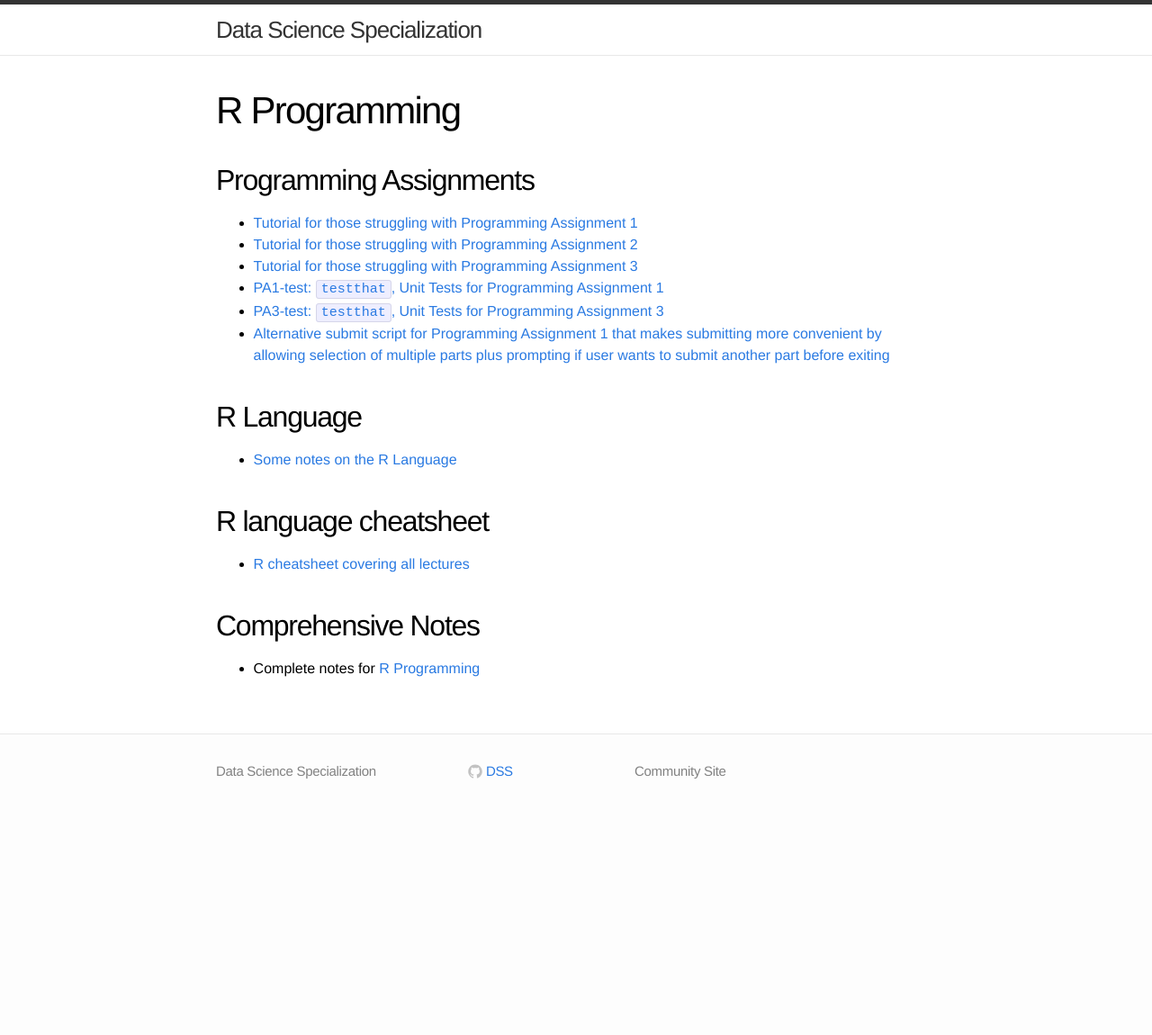
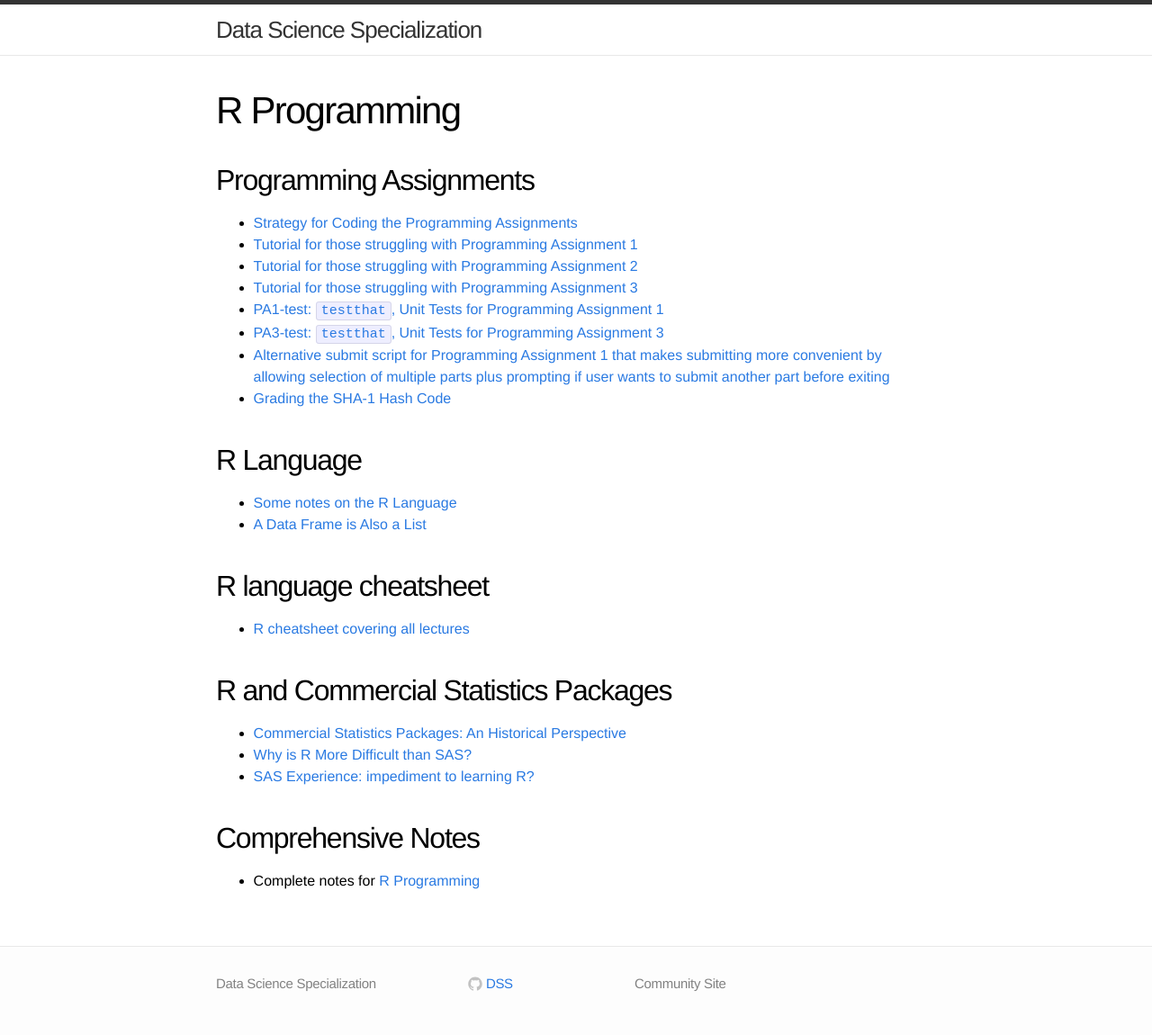
Before and after one commit to DataScienceSpecialization/DataScienceSpecialization.github.io, a Jekyll site: the page built from rprog.md, in a window 1280 px wide. Shown: the whole page at 90% size. Built offline with Jekyll 4.4.1, drawn with Linux system fonts in a browser that asks for light colours; before the commit the page ends 914 px from its top, so only the background shows below that.

Commit message:
Added articles written to support students in R Programming -- strategy for coding the assignments, grading the SHA-1 has code, Data frame as a list, and 3 articles discussing R and commercial stats packages.

```diff
--- a/rprog.md
+++ b/rprog.md
@@ -6,22 +6,31 @@ permalink: /rprog/
 
 ## Programming Assignments
 
+- [Strategy for Coding the Programming Assignments](https://github.com/lgreski/datasciencectacontent/blob/master/markdown/makeItRun.md)
 - [Tutorial for those struggling with Programming Assignment 1](https://github.com/derekfranks/practice_assignment)
 - [Tutorial for those struggling with Programming Assignment 2](https://github.com/DanieleP/PA2-clarifying_instructions)
 - [Tutorial for those struggling with Programming Assignment 3](https://github.com/DanieleP/PA3-tutorial)
 - [PA1-test: `testthat`, Unit Tests for Programming Assignment 1](https://github.com/cbryant1000/pa1test)
 - [PA3-test: `testthat`, Unit Tests for Programming Assignment 3](https://github.com/cbryant1000/pa3test)
 - [Alternative submit script for Programming Assignment 1 that makes submitting more convenient by allowing selection of multiple parts plus prompting if user wants to submit another part before exiting](https://github.com/rchampoux/coursera/blob/master/rprog-scripts-submitscript1.R)
+- [Grading the SHA-1 Hash Code](https://github.com/lgreski/datasciencectacontent/blob/master/markdown/rprog-gradeSHA1hash.md)
 
 
 ## R Language
 
 - [Some notes on the R Language](http://lopezrj.github.io)
+- [A Data Frame is Also a List](https://github.com/lgreski/datasciencectacontent/blob/master/markdown/dataFrameAsList.md)
 
 ## R language cheatsheet
 
 - [R cheatsheet covering all lectures](https://github.com/startupjing/Tech_Notes/blob/master/R/R_language.md)
 
+## R and Commercial Statistics Packages
+
+- [Commercial Statistics Packages: An Historical Perspective](https://github.com/lgreski/datasciencectacontent/blob/master/markdown/statsPackagesHistory.md)
+- [Why is R More Difficult than SAS?](https://github.com/lgreski/datasciencectacontent/blob/master/markdown/whyIsRHarderThanSAS.md)
+- [SAS Experience: impediment to learning R?](https://github.com/lgreski/datasciencectacontent/blob/master/markdown/exampleSortRvsSAS.md)
+
 ## Comprehensive Notes
 
 - Complete notes for [R Programming](http://sux13.github.io/DataScienceSpCourseNotes/)
```
